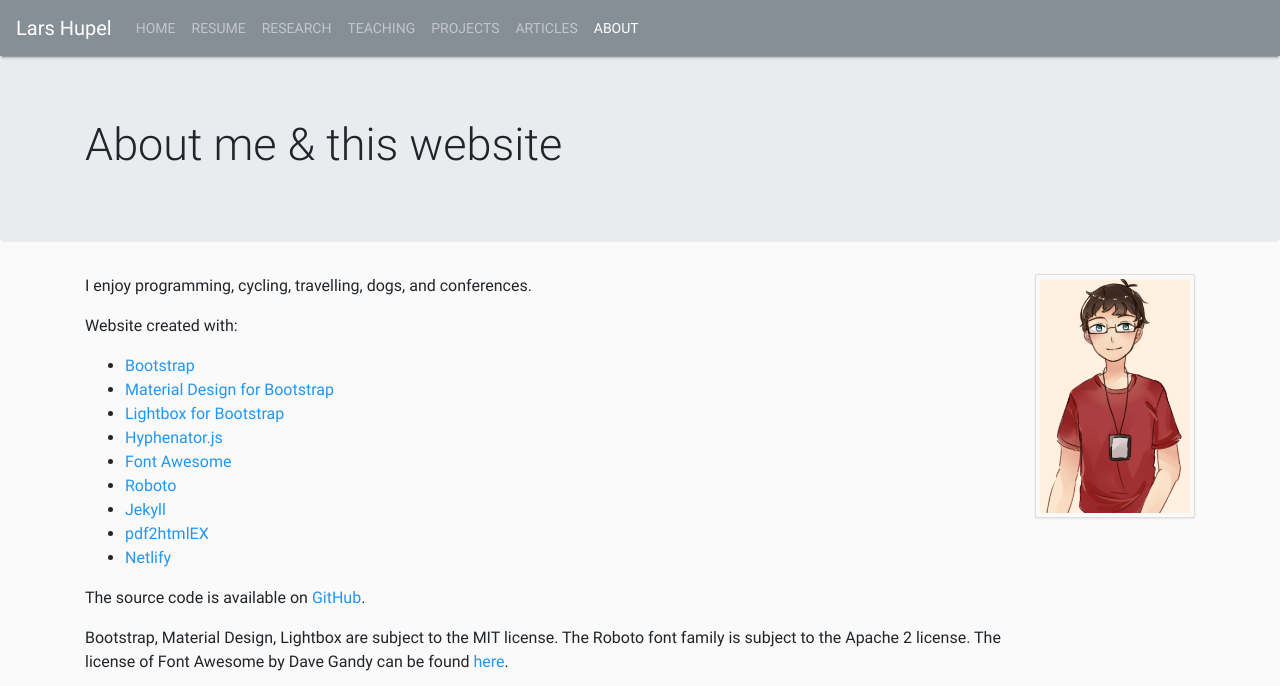
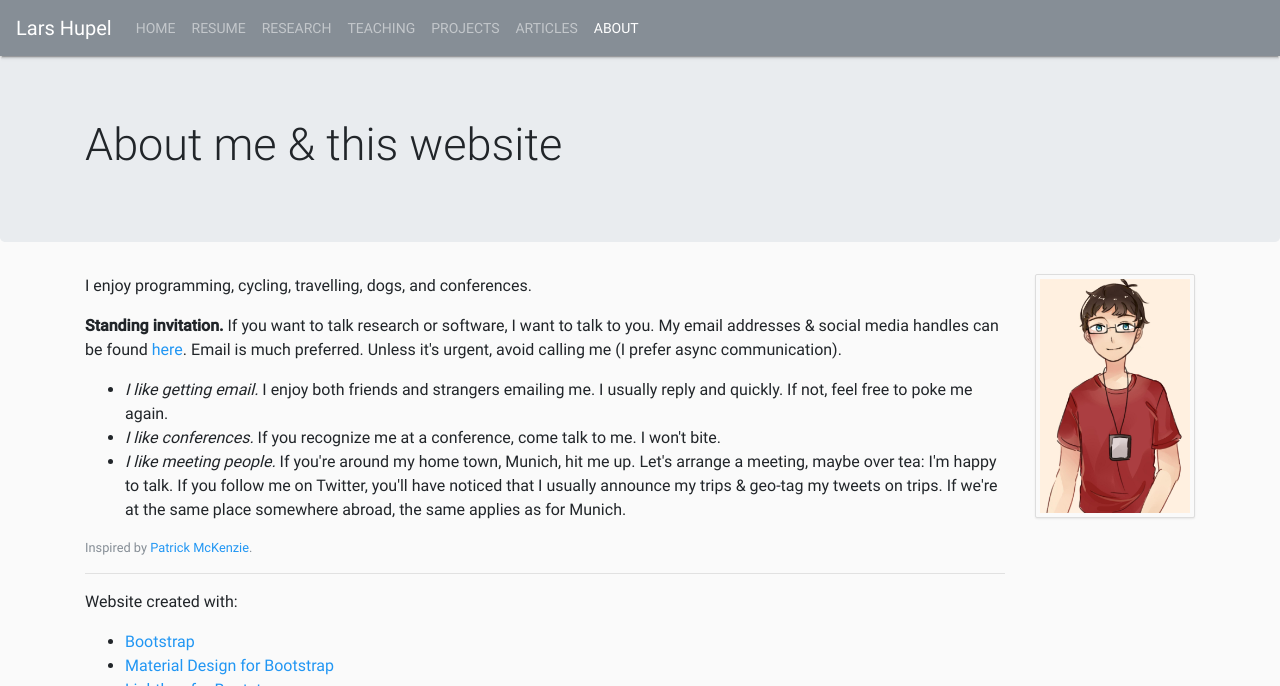
Before and after one commit to larsrh/website, a Jekyll site: the page built from about.html, in a window 1280 px wide, cut to the strip 0-686 px from the top of the page. Built offline with Jekyll 4.4.1, drawn with Linux system fonts in a browser that asks for light colours; comment, search, counter and statistics services are not loaded.

Commit message:
standing invitation

```diff
--- /dev/null
+++ b/_includes/invitation.html
@@ -0,0 +1,3 @@
+Inspired by <a href="http://www.kalzumeus.com/standing-invitation/">Patrick McKenzie</a>, I am offering a standing invitation:
+<strong>If you want to talk research or software, I want to talk to you.</strong>
+For details, check <a href="/about">this page</a>.
--- a/about.html
+++ b/about.html
@@ -7,6 +7,39 @@ permalink: /about/
 <div class="row">
   <div class="col-sm-10">
     <p>I enjoy programming, cycling, travelling, dogs, and conferences.</p>
+
+    <p>
+      <strong>Standing invitation.</strong>
+      If you want to talk research or software, I want to talk to you.
+      My email addresses &amp; social media handles can be found <a href="/">here</a>.
+      Email is much preferred. Unless it's urgent, avoid calling me (I prefer async communication).
+    </p>
+
+    <ul>
+      <li>
+        <em>I like getting email.</em>
+        I enjoy both friends and strangers emailing me.
+        I usually reply and quickly.
+        If not, feel free to poke me again.
+      </li>
+      <li>
+        <em>I like conferences.</em>
+        If you recognize me at a conference, come talk to me.
+        I won't bite.
+      </li>
+      <li>
+        <em>I like meeting people.</em>
+        If you're around my home town, Munich, hit me up.
+        Let's arrange a meeting, maybe over tea: I'm happy to talk.
+        If you follow me on Twitter, you'll have noticed that I usually announce my trips &amp; geo-tag my tweets on trips.
+        If we're at the same place somewhere abroad, the same applies as for Munich.
+      </li>
+    </ul>
+
+    <p class="text-muted small">Inspired by <a href="http://www.kalzumeus.com/standing-invitation/">Patrick McKenzie</a>.</p>
+
+    <hr>
+
     <p>Website created with:</p>
       <ul>
         <li><a href="https://getbootstrap.com/">Bootstrap</a></li>
--- a/index.html
+++ b/index.html
@@ -17,6 +17,7 @@ hyphenator: true
   <main class="card-columns card-columns-wide">
     {% include card.html src="contact.html" header="Contact" icon="fa-envelope-o" %}
     {% include card.html src="profiles.html" header="Profiles" icon="fa-user" %}
+    {% include card.html src="invitation.html" header="Standing Invitation" icon="fa-thumb-tack" %}
     {% capture teaching_extra %}
       <div class="pull-right">
         <a href="/teaching/" class="btn btn-outline-primary" style="border: none; background-color: white;">Full list</a>
```
